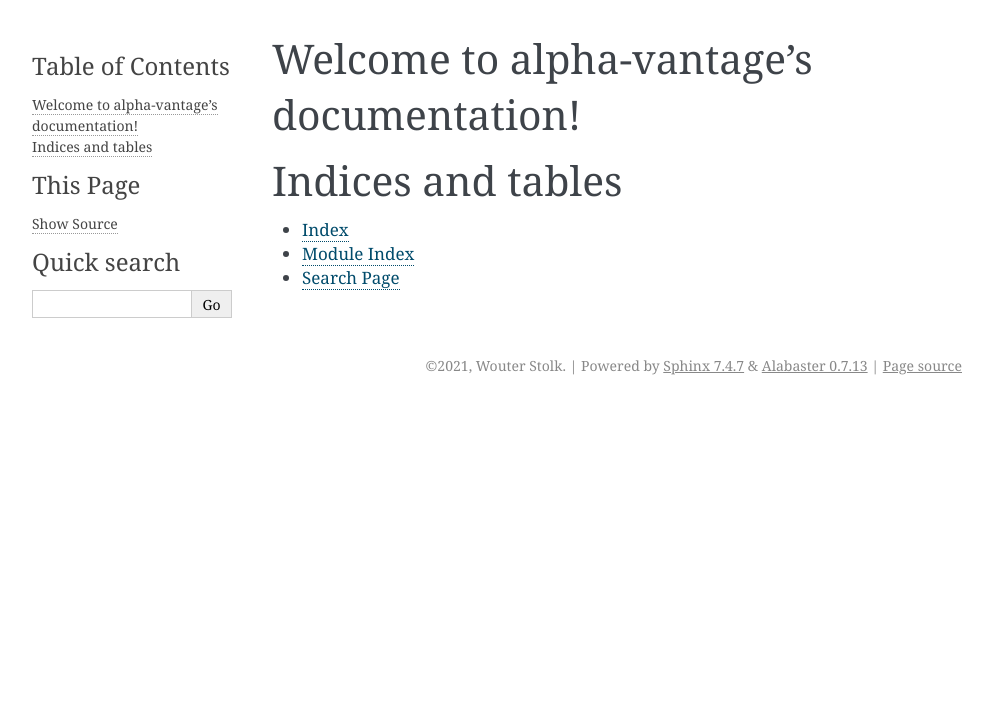
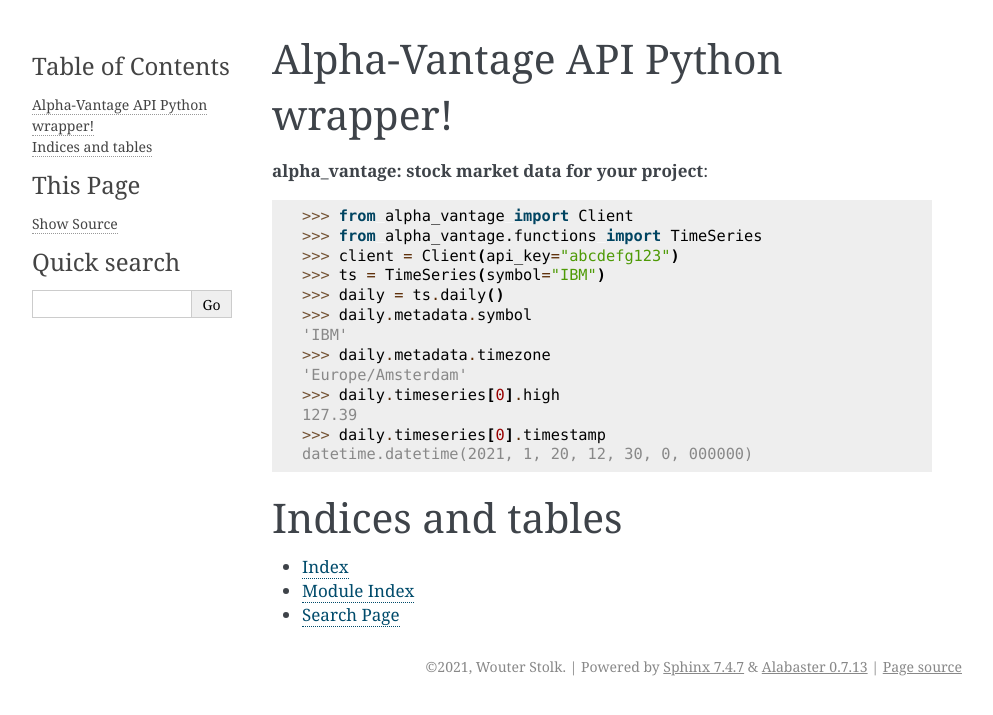
Before and after one commit to wstolk/alpha-vantage, a Sphinx documentation site: the page built from docs/index.rst, in a window 1280 px wide. Shown: the top 715 px of the page, without its empty margins (148-1141 px from the left). Built offline with Sphinx 7.4.7, drawn with Linux system fonts in a browser that asks for light colours.

Commit message:
updating documentation

```diff
--- a/docs/index.rst
+++ b/docs/index.rst
@@ -3,12 +3,24 @@
    You can adapt this file completely to your liking, but it should at least
    contain the root `toctree` directive.
 
-Welcome to alpha-vantage's documentation!
+Alpha-Vantage API Python wrapper!
 =========================================
 
-.. toctree::
-   :maxdepth: 2
-   :caption: Contents:
+**alpha_vantage: stock market data for your project**::
+
+    >>> from alpha_vantage import Client
+    >>> from alpha_vantage.functions import TimeSeries
+    >>> client = Client(api_key="abcdefg123")
+    >>> ts = TimeSeries(symbol="IBM")
+    >>> daily = ts.daily()
+    >>> daily.metadata.symbol
+    'IBM'
+    >>> daily.metadata.timezone
+    'Europe/Amsterdam'
+    >>> daily.timeseries[0].high
+    127.39
+    >>> daily.timeseries[0].timestamp
+    datetime.datetime(2021, 1, 20, 12, 30, 0, 000000)
 
 
 
```
